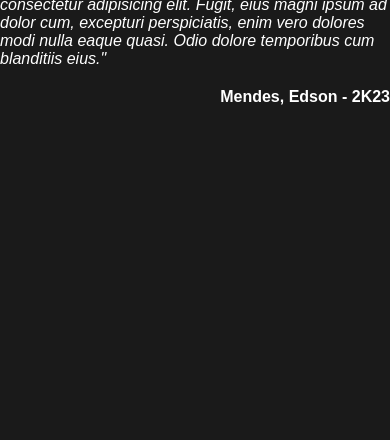
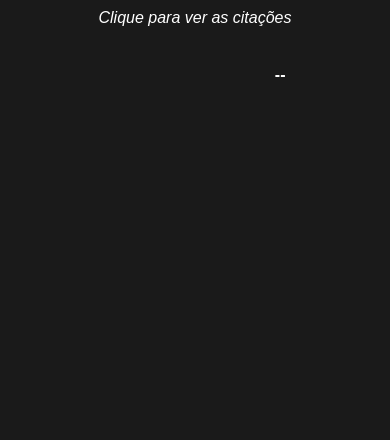
Before and after one commit to EdsonKL/citacoes, a website built with Vite: page index.html in a window 390 px wide. Shown: the part 404-844 px from the top of the page. Built offline with nearby package versions, Linux system fonts and the light colour scheme.

Commit message:
arrumando detalhes media query

```diff
--- a/index.html
+++ b/index.html
@@ -14,8 +14,8 @@
       </header>
 
       <main id="container">
-      <p class="citacao"><span id="texto">"Citação muito loca Lorem ipsum dolor sit amet consectetur adipisicing elit. Fugit, eius magni ipsum ad dolor cum, excepturi perspiciatis, enim vero dolores modi nulla eaque quasi. Odio dolore temporibus cum blanditiis eius."</span></p>
-      <p class="autor"><span id="autor-texto">Mendes, Edson - 2K23</span></p>
+      <p class="citacao"><span id="texto">Clique para ver as citações</span></p>
+      <p class="autor"><span id="autor-texto">--</span></p>
     </main>
 
     <script type="module" src="/main.js"></script>
--- a/style.css
+++ b/style.css
@@ -16,6 +16,7 @@ body{
 .citacao{
   max-width: 600px;
   margin-top: 10px;
+  padding: 14px;
   font-style: italic;
 
 }
@@ -24,4 +25,15 @@ body{
   justify-content: end;
   margin-top: 20px;
   font-weight: 600;
+  padding: 5px 20px;
 }
+@media (max-width: 630px){
+  .citacao{
+    max-width: 520px;
+  }
+}
+@media (max-width: 480px){
+  .citacao{
+    max-width: 420px;
+  }
+}
```
